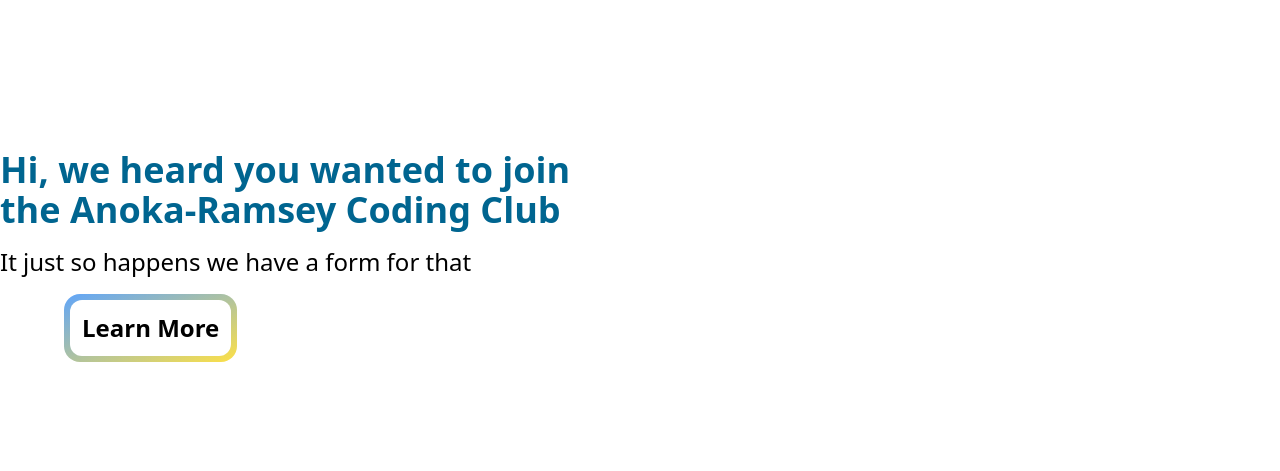
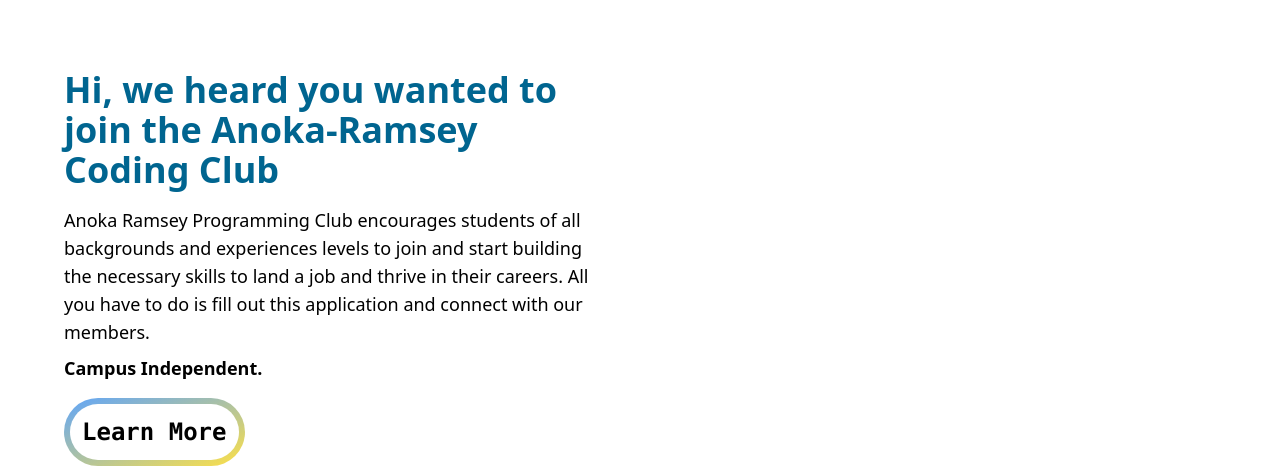
Before and after one commit to SqmL1/ProgrammingClub, a Nuxt app: page /join in a window 1280 px wide. Shown: the part 326-797 px from the top of the page. Built offline with nearby package versions, Linux system fonts and the light colour scheme.

Commit message:
join page updated: added learn more button and <p>

```diff
--- a/pages/about.vue
+++ b/pages/about.vue
@@ -2,8 +2,9 @@
     <div>
         <h1></h1>
 
+
         <a href="/about">
-      <div class="p-1.5 bg-gradient-to-tl to-blue-400 from-yellow-300 w-fit rounded-2xl ml-16 mt-4">
+        <div class="p-1.5 bg-gradient-to-tl to-blue-400 from-yellow-300 w-fit rounded-2xl ml-16 mt-4">
         <button class="bg-white text-black text-2xl position left-6 right-6 w-fit max-w-fit p-3 rounded-xl font-bold "> Join Now!</button>
         </div></a>
     </div>
--- a/pages/index.vue
+++ b/pages/index.vue
@@ -32,12 +32,12 @@ useHead({
       <p class="font-bold text-lg lg:text-lg mt-2 w-fit">Campus Independent.</p>
       <!--Join Now button-->
       <a href="/join">
-      <div class="p-1.5 bg-gradient-to-tl to-blue-400 from-yellow-300 w-fit rounded-2xl mt-4">
-        <button class="bg-white text-black text-2xl position left-6 right-6 w-fit max-w-fit p-3 rounded-xl font-bold "> Join Now!</button>
+      <div class="p-1.5 bg-gradient-to-tl to-blue-400 from-yellow-300 w-fit rounded-full mt-4">
+        <button class="bg-white text-black text-2xl position left-6 right-6 w-fit max-w-fit p-3 rounded-full font-bold font-mono"> Join Now!</button>
       </div>
      </a>
       <!--Learn more Section-->
-      <p class="font-bold font-mono mt-44">Learm more</p>
+      <p class="font-bold font-mono mt-44 ">Learm more</p>
       <a href="/about">
       <div class="bg-gradient-to-tl to-blue-400 from-yellow-300 w-fit rounded-full p-1 ">
         <button class="text-3xl font-bold bg-white p-3 px-4 py-2 rounded-full"> > </button>
--- a/pages/join.vue
+++ b/pages/join.vue
@@ -27,13 +27,20 @@ useHead({
 
 <template>
    <div class="flex flex-col m-auto 2xl:mx-auto mt-20 2xl:mt-40 w-fit md:grid md:grid-cols-2 grid-flow-col-dense md:gap-x-12 xl:gap-x-24 2xl:gap-x-52">
-      <div class="m-auto w-fit mt-20">
-         <h1 class="w-fit text-4xl text-header-text font-bold max-w-prose 2xl:w-prose ">Hi, we heard you wanted to join the Anoka-Ramsey Coding Club</h1>
-         <h2 class="mt-4 w-fit text-2xl text-text">It just so happens we have a form for that</h2>
+      <div class="m-auto w-fit ">
+       <div class="flex flex-col space-x-16">
+         <h1 class="w-fit text-4xl text-header-text font-bold max-w-prose 2xl:w-prose ml-16 ">Hi, we heard you wanted to join the Anoka-Ramsey Coding Club</h1>
+         <p class="mt-4 text-lg">Anoka Ramsey Programming Club encourages students of all backgrounds and experiences levels to
+            join and start building the necessary skills to land a job and thrive in their careers. All you have
+            to do is fill out this application and connect with our members.
+         </p>
+         <p class="font-bold text-lg lg:text-lg mt-2 w-fit">Campus Independent.</p>
+       </div>
+
+         <!--Learn more button-->
          <a href="/about">
-
-         <div class="p-1.5 bg-gradient-to-tl to-blue-400 from-yellow-300 w-fit rounded-2xl ml-16 mt-4">
-         <button class="bg-white text-black text-2xl position left-6 right-6 w-fit max-w-fit p-3 rounded-xl font-bold "> Learn More</button>
+         <div class="p-1.5 bg-gradient-to-tl to-blue-400 from-yellow-300 w-fit rounded-full ml-16 mt-4 font-">
+         <button class="bg-white text-black text-2xl position left-6 right-6 w-fit max-w-fit p-3 rounded-full font-bold font-mono "> Learn More</button>
          </div></a>
       </div>
 
```
